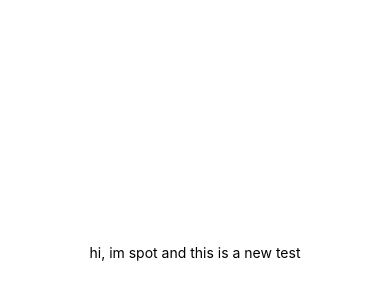
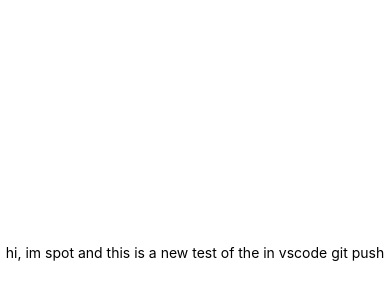
Before and after one commit to nathan-gg/spot, a React Native app: screen / in a window 390 px wide. Shown: the part 170-470 px from the top of the page. Built offline with nearby package versions, Linux system fonts and the light colour scheme.

Commit message:
testing vscode git

```diff
--- a/App.js
+++ b/App.js
@@ -4,7 +4,7 @@
 export default function App() {
   return (
     <View style={styles.container}>
-      <Text>hi, im spot and this is a new test</Text>
+      <Text>hi, im spot and this is a new test of the in vscode git push</Text>
       <StatusBar style="auto" />
     </View>
   );
```
